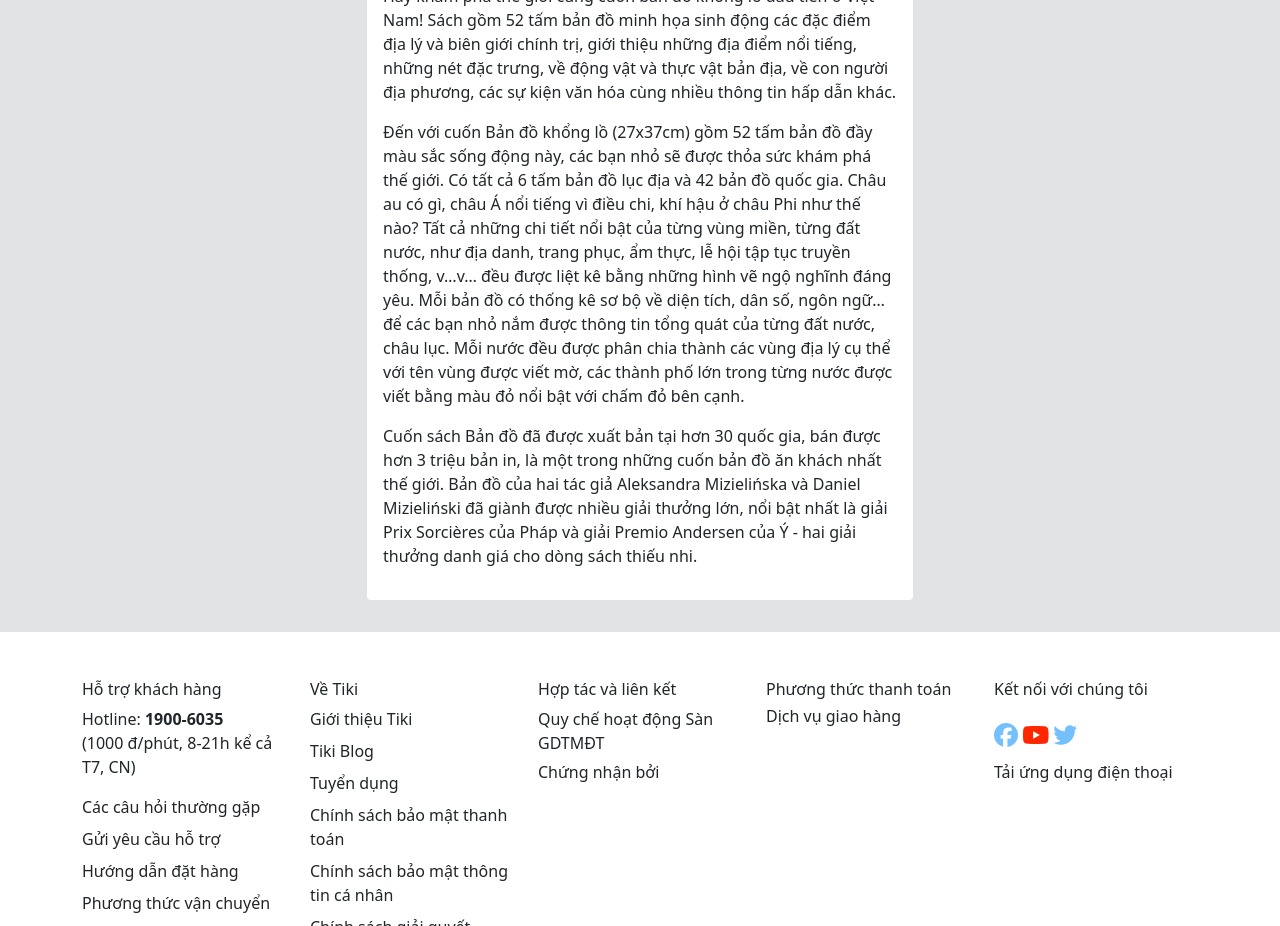
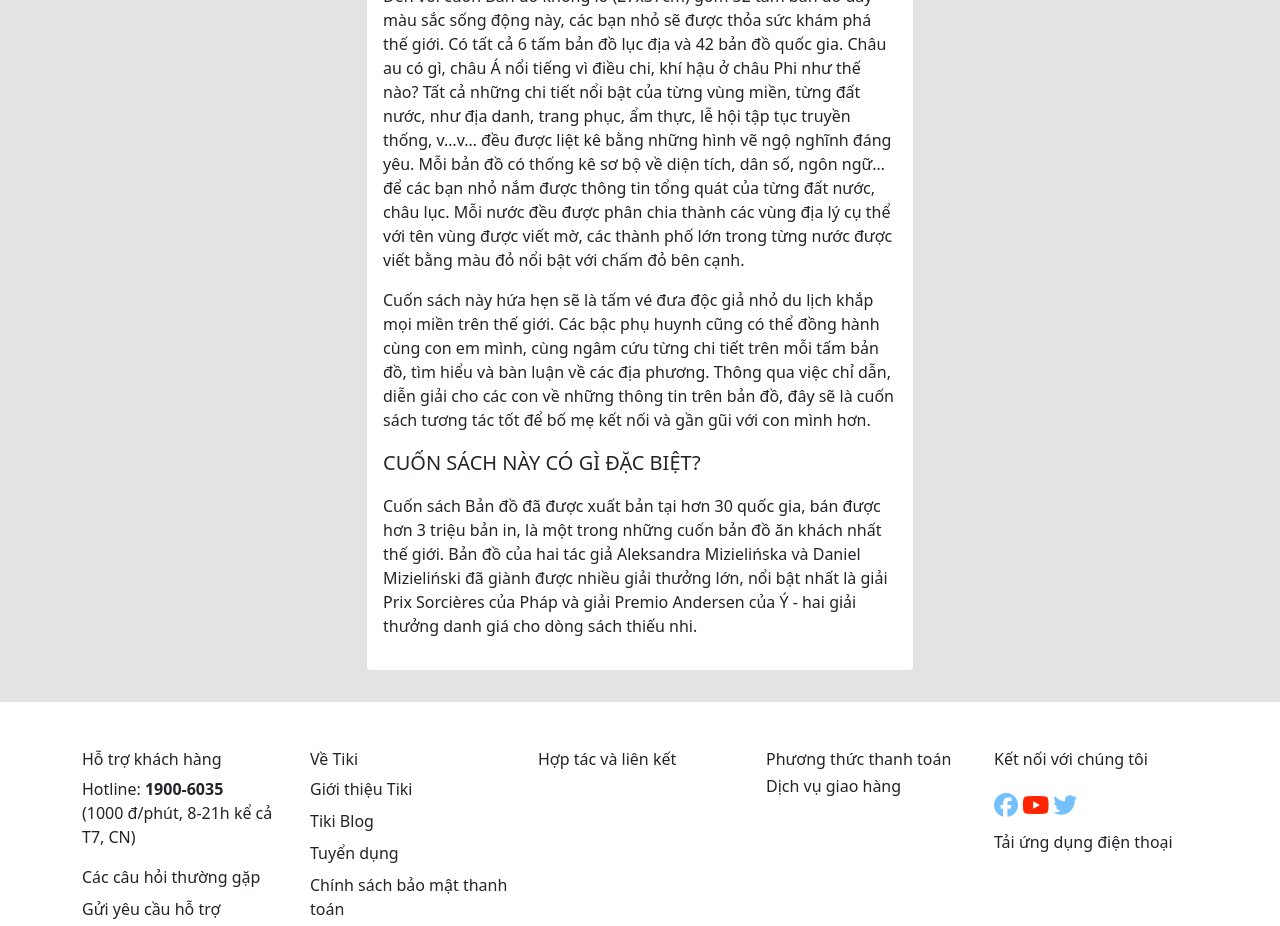
Before and after one commit to Nhom7QLDAPM/QLDAPM, a plain HTML site: page index.html in a window 1280 px wide. Shown: the part 1267-2193 px from the top of the page. Drawn offline with nearby package versions, Linux system fonts and the light colour scheme.

Commit message:
update_2

```diff
--- a/index.html
+++ b/index.html
@@ -417,14 +417,7 @@
                 src="https://s3-alpha-sig.figma.com/img/779d/db90/fe8b9748779a0a4fe7d2d79b26f524ae?Expires=1726444800&Key-Pair-Id=APKAQ4GOSFWCVNEHN3O4&Signature=NMGnWeGNEVZU~hlPycSZ0aqVAMXlwrJ9qtUar9eaEvpQ7qZfnvxqMsBX4paj4~v9i-CxxlmZVUSjdQmSBRlAsR8wNdLYIr0e0zR6BNqMIGGxnag~cvb0EtpklGtvv0JP5pQqVv2KejzbUNApyk7ENAgS4RduK~Xc9Cg70gw4yqo-eF2sVkx85Zrm1IKa~lMZw30i6tYwHRkvFbHK0OsGacE2C3nhoP1oKMGWUgcYTyaKKNEvhDv7GdjTpKDeGTe0BxCqZOwNfGDAgIW3xraYXSY4QFxnVddl7BlqkHFRD2V5Kho22EY7FBMIOx1aW28Zw9kR14hHwbjrqV63NBojGA__"
                 alt=""
                 class="w-100 py-4" />
-              <p class="fs-6">
-                Hãy khám phá thế giới cùng cuốn bản đồ khổng lồ đầu tiên ở Việt
-                Nam! Sách gồm 52 tấm bản đồ minh họa sinh động các đặc điểm địa
-                lý và biên giới chính trị, giới thiệu những địa điểm nổi tiếng,
-                những nét đặc trưng, về động vật và thực vật bản địa, về con
-                người địa phương, các sự kiện văn hóa cùng nhiều thông tin hấp
-                dẫn khác.
-              </p>
+
               <p class="fs-6">
                 Đến với cuốn Bản đồ khổng lồ (27x37cm) gồm 52 tấm bản đồ đầy màu
                 sắc sống động này, các bạn nhỏ sẽ được thỏa sức khám phá thế
@@ -440,7 +433,16 @@
                 trong từng nước được viết bằng màu đỏ nổi bật với chấm đỏ bên
                 cạnh.
               </p>
-
+              <p class="fs-6">
+                Cuốn sách này hứa hẹn sẽ là tấm vé đưa độc giả nhỏ du lịch khắp
+                mọi miền trên thế giới. Các bậc phụ huynh cũng có thể đồng hành
+                cùng con em mình, cùng ngâm cứu từng chi tiết trên mỗi tấm bản
+                đồ, tìm hiểu và bàn luận về các địa phương. Thông qua việc chỉ
+                dẫn, diễn giải cho các con về những thông tin trên bản đồ, đây
+                sẽ là cuốn sách tương tác tốt để bố mẹ kết nối và gần gũi với
+                con mình hơn.
+              </p>
+              <p class="fs-5 text-uppercase">CUỐN SÁCH NÀY CÓ GÌ ĐẶC BIỆT?</p>
               <p class="fs-6">
                 Cuốn sách Bản đồ đã được xuất bản tại hơn 30 quốc gia, bán được
                 hơn 3 triệu bản in, là một trong những cuốn bản đồ ăn khách nhất
@@ -524,7 +526,7 @@
             <p class="fs-6 my-2">Chính sách bảo mật thanh toán</p>
             <p class="fs-6 my-2">Chính sách bảo mật thông tin cá nhân</p>
             <p class="fs-6 my-2">Chính sách giải quyết khiếu nại</p>
-            <p class="fs-6 my-2">Điều khoản sử dụng</p>
+
             <p class="fs-6 my-2">Giới thiệu Tiki Xu</p>
             <p class="fs-6 my-2">Gói hội viên VIP</p>
             <p class="fs-6 my-2">Tiếp thị liên kết cùng Tiki</p>
@@ -533,9 +535,6 @@
           </div>
           <div class="col-md">
             <h4 class="fs-6">Hợp tác và liên kết</h4>
-            <p class="fs-6 my-2">Quy chế hoạt động Sàn GDTMĐT</p>
-
-            <h4 class="fs-6 my-2">Chứng nhận bởi</h4>
           </div>
           <div class="col-md">
             <h4 class="fs-6">Phương thức thanh toán</h4>
```
